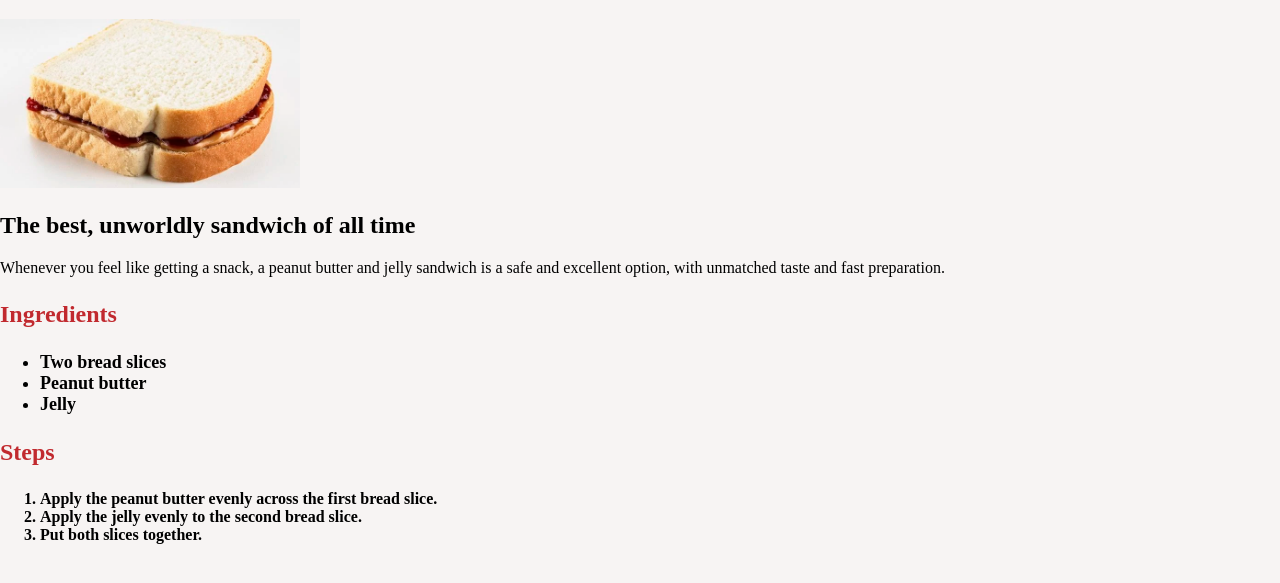
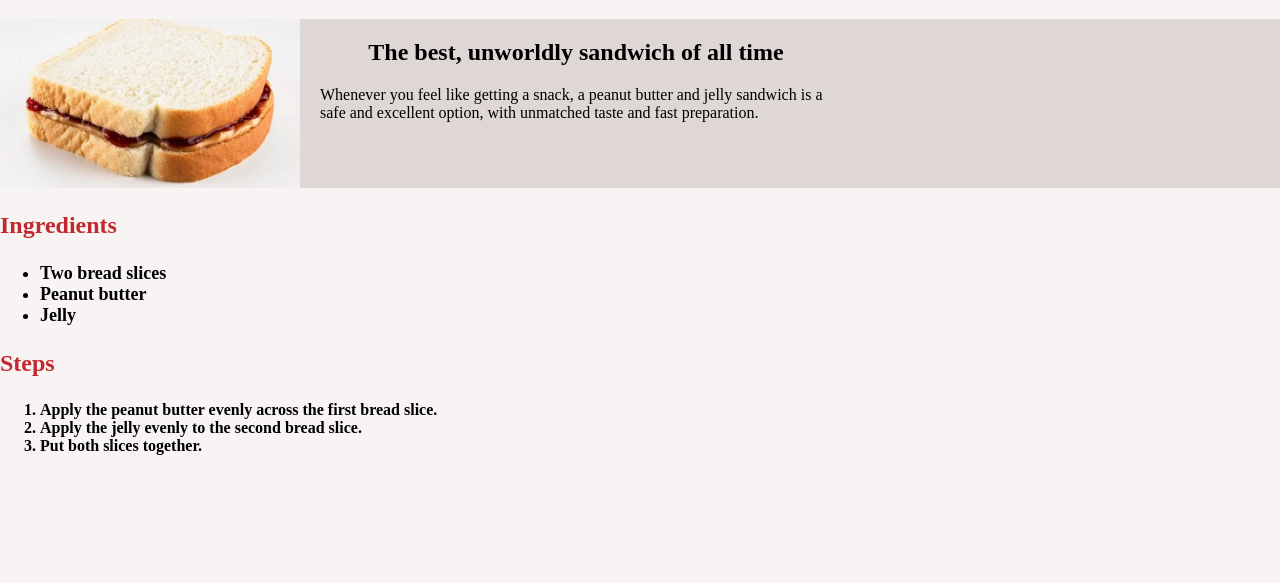
Before and after one commit to Daniel-Prada27/OdinRecipes, a plain HTML site: page recipes/Peanut Butter Sandwich.html in a window 1280 px wide. Shown: the part 61-644 px from the top of the page. Drawn offline with Linux system fonts and the light colour scheme.

Commit message:
Apply flex to PB&J sandwich recipe

```diff
--- a/recipes/Peanut Butter Sandwich.html
+++ b/recipes/Peanut Butter Sandwich.html
@@ -10,15 +10,22 @@
 
     <body>
         <h1 class="main-header">Peanut Butter and Jelly Sandwich</h1>
-        <img
+
+
+        <div class="first-flex-test">
+            <img
             src="../images/Peanut butter sandwich img.jpg"
             alt="Peanut Butter Sandwich.jpg"
-        />
-        <h2>The best, unworldly sandwich of all time</h2>
-        <p>
-            Whenever you feel like getting a snack, a peanut butter and jelly sandwich
+                class="flex-img"
+            />
+            <div class="inside-flex">
+            <h2 class="flex-h2">The best, unworldly sandwich of all time</h2>
+            <p class="little-descriptive-p">
+                Whenever you feel like getting a snack, a peanut butter and jelly sandwich
             is a safe and excellent option, with unmatched taste and fast preparation.
-        </p>
+            </p>
+        </div>
+        </div>
         <h3 class="ingredients">Ingredients</h3>
         <ul class="ingredients-items">
             <li>Two bread slices</li>
```
